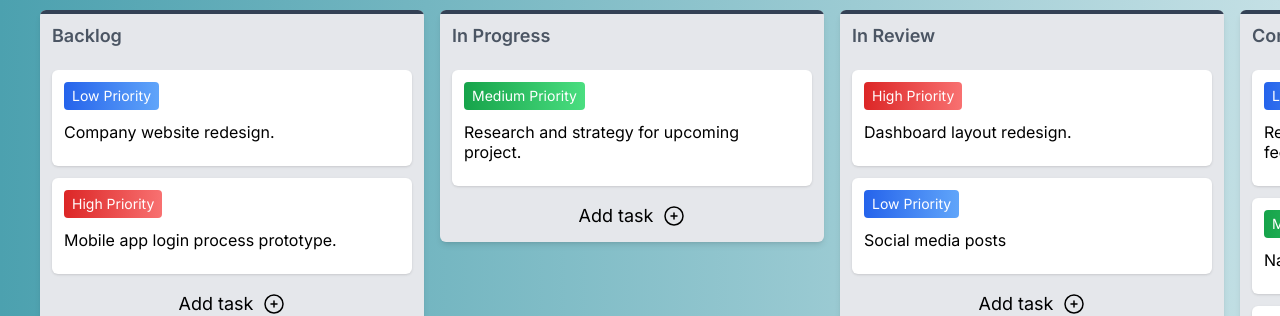
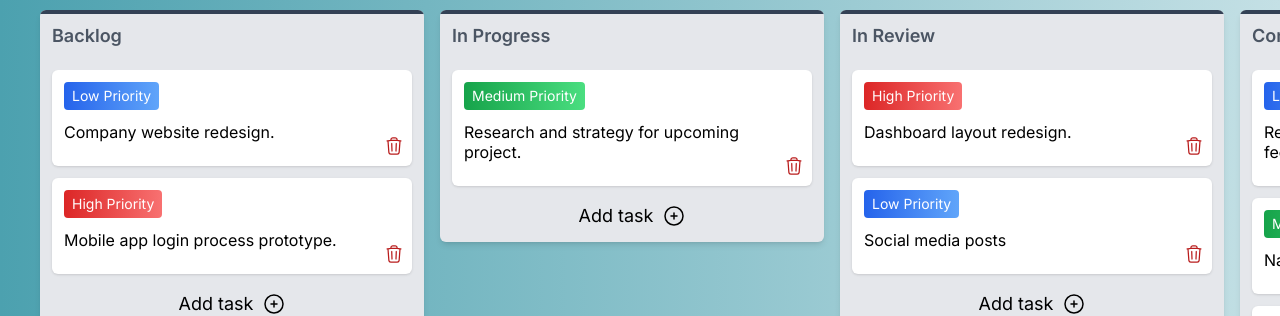
Before and after one commit to mvuja/Trillo, a Next.js app: page / in a window 1280 px wide. Shown: the part 132-448 px from the top of the page. Built offline with nearby package versions, Linux system fonts and the light colour scheme.

Commit message:
start delete functionality

```diff
--- a/app/components/CardItem.jsx
+++ b/app/components/CardItem.jsx
@@ -1,9 +1,10 @@
 import React, {useEffect, useState, useCallback, useRef } from "react"
 import { Draggable } from "react-beautiful-dnd"
 
-function CardItem({ data, index }) {
+function CardItem({ item, index, boardData, setDataHandler }) {
 
-  const [priority, setPriority] = useState(data.priority)
+  const [priority, setPriority] = useState(item.priority)
+
   const [showPriority, setShowPriority] = useState(false)
 
   const priorityRef = useRef()
@@ -15,31 +16,72 @@ function CardItem({ data, index }) {
       setShowPriority(false)
     }
   }, [showPriority])
+
   useEffect(() => {
     document.addEventListener("mousedown", closeOpenPriorities)
   }, [closeOpenPriorities])
 
 
-  const showPriorityHandler = (e) => {
+
+
+  const deleteItem = () => {
+    // console.log('delete', item.id)
+    const dataHolder = boardData
+    dataHolder.forEach(el => {
+      console.log(el.items)
+      const newFilter = el.items.filter(el2 => {
+        // console.log(el2.id, item.id)
+        return el2.id !== item.id
+      })
+      el.items = newFilter
+    })
+    setDataHandler(dataHolder)
+    if(typeof window !== 'undefined'){
+      const temp = JSON.stringify(dataHolder)
+      localStorage.setItem('data', temp)
+    }
+
+  }
+
+
+  const showPriorityHandler = () => {
     setShowPriority(true)
     if(showPriority){
       setShowPriority(false)
     }
-    console.log(e.target);
   }
 
   const changePriority = pr => {
+    const dataHolder = boardData
+    dataHolder.forEach(el => {
+      el.items.map(el2 => {
+        if(item.id === el2.id){
           switch (pr) {
             case 0:
               setPriority(0)
+              el2.priority = 0
+              if(typeof window !== 'undefined'){
+                const temp = JSON.stringify(dataHolder)
+                localStorage.setItem('data', temp)
+              }
               setShowPriority(false)
               break
             case 1:
               setPriority(1)
+              el2.priority = 1
+              if(typeof window !== 'undefined'){
+                const temp = JSON.stringify(dataHolder)
+                localStorage.setItem('data', temp)
+              }
               setShowPriority(false)
               break
             case 2:
               setPriority(2)
+              el2.priority = 2
+              if(typeof window !== 'undefined'){
+                const temp = JSON.stringify(dataHolder)
+                localStorage.setItem('data', temp)
+              }
               setShowPriority(false)
               break
 
@@ -47,9 +89,12 @@ function CardItem({ data, index }) {
               break
           }
         }
+      })
+    })
+  }
 
   return (
-    <Draggable index={index} draggableId={data.id.toString()}>
+    <Draggable index={index} draggableId={item.id.toString()}>
       {(provided, snapshot) => (
         <div
           ref={provided.innerRef}
@@ -65,12 +110,17 @@ function CardItem({ data, index }) {
                 : "High Priority"}
           </button>
           <div className={`prority-dropdown ${showPriority && 'p-visible'}`} ref={priorityRef}>
-            <button className="card-label priority-0" onClick={e => changePriority(0)}></button>
-            <button className="card-label priority-1" onClick={e => changePriority(1)}></button>
-            <button className="card-label priority-2" onClick={e => changePriority(2)}></button>
+            <button className="card-label priority-0" onClick={() => changePriority(0)}></button>
+            <button className="card-label priority-1" onClick={() => changePriority(1)}></button>
+            <button className="card-label priority-2" onClick={() => changePriority(2)}></button>
           </div>
 
-          <h5 className="card-title">{data.title}</h5>
+          <h5 className="card-title">{item.title}</h5>
+          <button className="card-trash" onClick={deleteItem}>
+            <svg xmlns="http://www.w3.org/2000/svg" fill="none" viewBox="0 0 24 24" strokeWidth={1.5} stroke="currentColor" className="w-6 h-6">
+              <path strokeLinecap="round" strokeLinejoin="round" d="M14.74 9l-.346 9m-4.788 0L9.26 9m9.968-3.21c.342.052.682.107 1.022.166m-1.022-.165L18.16 19.673a2.25 2.25 0 01-2.244 2.077H8.084a2.25 2.25 0 01-2.244-2.077L4.772 5.79m14.456 0a48.108 48.108 0 00-3.478-.397m-12 .562c.34-.059.68-.114 1.022-.165m0 0a48.11 48.11 0 013.478-.397m7.5 0v-.916c0-1.18-.91-2.164-2.09-2.201a51.964 51.964 0 00-3.32 0c-1.18.037-2.09 1.022-2.09 2.201v.916m7.5 0a48.667 48.667 0 00-7.5 0" />
+            </svg>
+          </button>
         </div>
 
       )}
--- a/app/globals.css
+++ b/app/globals.css
@@ -4,12 +4,12 @@
 
 * {
   scrollbar-width: thin;
-  scrollbar-color: blue orange;
 }
 
 /* Works on Chrome, Edge, and Safari */
 *::-webkit-scrollbar {
-  width: 5px;
+  width: 4px;
+  height: 10px;
   border-radius:5px;
 }
 
@@ -18,7 +18,7 @@
 }
 
 *::-webkit-scrollbar-thumb {
-  @apply bg-gradient-to-b from-blue-500 to-red-400 rounded;
+  @apply bg-slate-700 rounded;
 }
 
 .btn{
@@ -30,11 +30,19 @@
 }
 
 .card.dragging{
-  @apply bg-slate-300
+  @apply bg-gray-200
 }
 
 .card-title{
   @apply my-3 text-base leading-5
+}
+
+.card-trash{
+  @apply absolute bottom-2 right-2
+}
+
+.card-trash svg{
+  @apply w-5 text-red-700
 }
 
 .card-label{
--- a/app/page.jsx
+++ b/app/page.jsx
@@ -43,7 +43,6 @@ export default function Home() {
   })
 
 
-
   const onDragEnd = (re) => {
     if (!re.destination) return
     let newBoardData = boardData
@@ -58,7 +57,11 @@ export default function Home() {
       0,
       dragItem
     )
-    setBoardData(newBoardData)
+    // setBoardData(newBoardData)
+    if(typeof window !== 'undefined'){
+      const temp = JSON.stringify(newBoardData)
+      localStorage.setItem('data', temp)
+    }
   }
 
   const onAddCard = (e) => {
@@ -87,6 +90,11 @@ export default function Home() {
     // }
   }
 
+
+  const setDataHandler = (data) => {
+    setBoardData(data)
+  }
+
   return (
     <main>
       <div className="flex flex-col h-screen">
@@ -97,7 +105,7 @@ export default function Home() {
           {/* Board columns */}
           {ready && (
             <DragDropContext onDragEnd={onDragEnd}>
-              <div className="overflow-x-auto overflow-y-hidden inset-0 absolute whitespace-nowrap select-none">
+              <div className="overflow-x-auto overflow-y-auto inset-0 absolute whitespace-nowrap select-none">
                 {boardData.map((board, bIndex) => {
                   return (
                     <div key={board.id} className="w-96 whitespace-nowrap align-top h-full inline-block mx-2 first:ml-10 last:mr-10">
@@ -123,8 +131,10 @@ export default function Home() {
                                   board.items.map((item, iIndex) => {
                                     return (
                                       <CardItem
+                                        boardData={boardData}
+                                        setDataHandler={setDataHandler}
                                         key={item.id}
-                                        data={item}
+                                        item={item}
                                         index={iIndex}
                                         className="m-3"
                                       />
```
Lines whose indentation alone changed are shown as unchanged.
